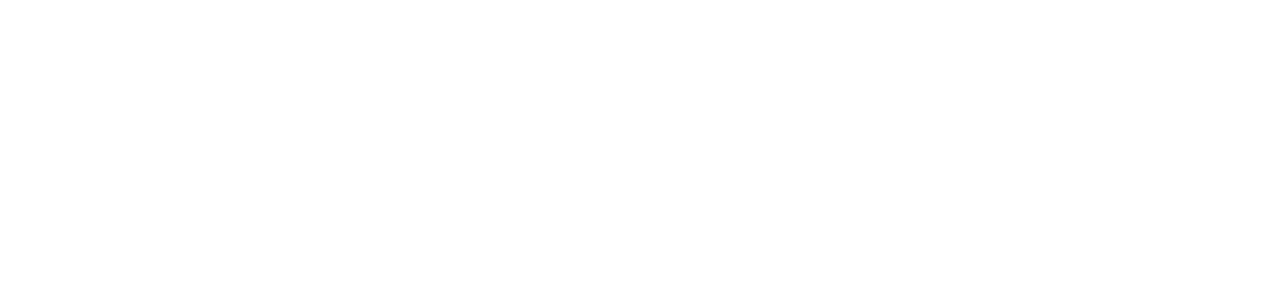
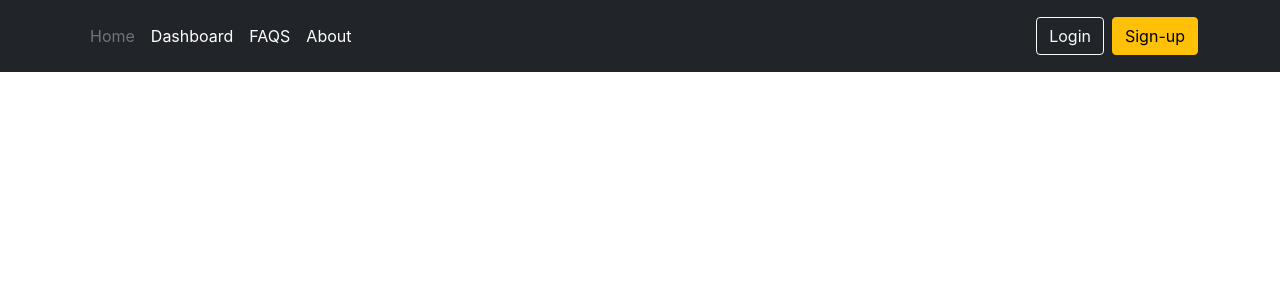
Before and after one commit to ERion42/ResumeChronomancy, a React (Create React App) app in the folder client/: page / in a window 1280 px wide. Shown: the top 300 px of the page. Built offline with nearby package versions, Linux system fonts and the light colour scheme.

Commit message:
NavBar exists- needs linking

```diff
--- a/client/src/components/navBar/index.js
+++ b/client/src/components/navBar/index.js
@@ -1,8 +1,35 @@
 import React from 'react';
+import Logo from '../img/logo.png'
+
 
 function NavBar() {
     return (
-        <p></p>
+        <header class="p-3 bg-dark text-white">
+            <div class="container">
+            <div class="d-flex flex-wrap align-items-center justify-content-center justify-content-lg-start">
+                <a href="/" class="d-flex align-items-center mb-2 mb-lg-0 text-white text-decoration-none">
+                {/* Logo needs sizing work, too big right now */}
+                {/* <img src= {Logo}></img> */}
+                </a>
+
+                <ul class="nav col-12 col-lg-auto me-lg-auto mb-2 justify-content-center mb-md-0">
+                    <li><a href="#" class="nav-link px-2 text-secondary">Home</a></li>
+                    <li><a href="#" class="nav-link px-2 text-white">Dashboard</a></li>
+                    <li><a href="#" class="nav-link px-2 text-white">FAQS</a></li>
+                    <li><a href="#" class="nav-link px-2 text-white">About</a></li>
+                </ul>
+
+                <form class="col-12 col-lg-auto mb-3 mb-lg-0 me-lg-3">
+
+                </form>
+
+                <div class="text-end">
+                <button type="button" class="btn btn-outline-light me-2">Login</button>
+                <button type="button" class="btn btn-warning">Sign-up</button>
+                </div>
+            </div>
+            </div>
+        </header>
     );
 }
 
```
Also changed, not shown: client/src/utils/helpers.js (added, +14 -0 lines).
